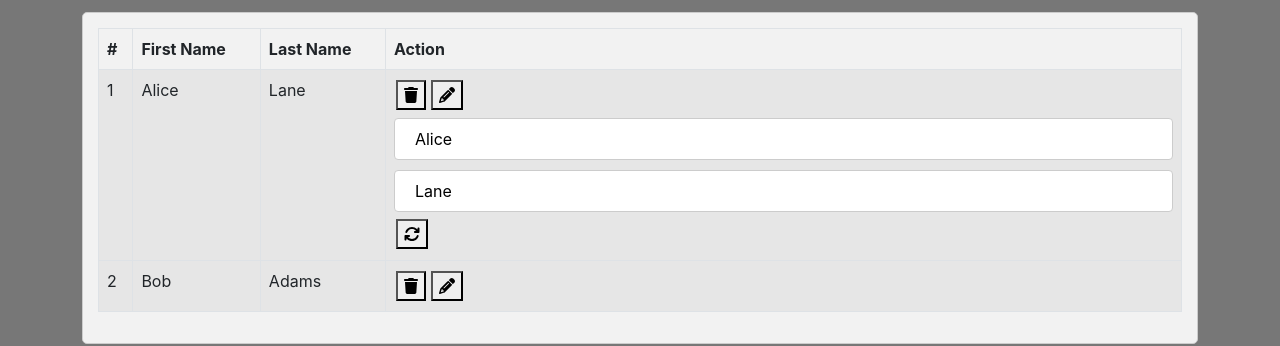
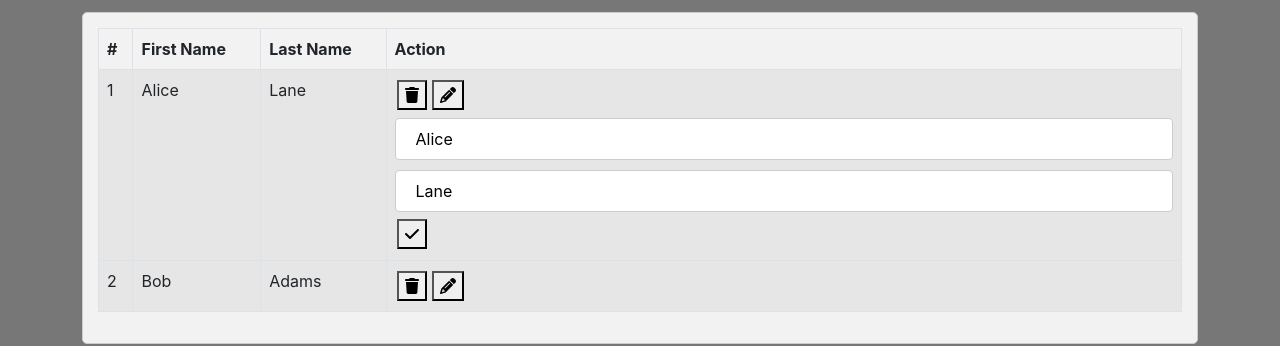
Before and after one commit to sty-sharif/react-todo-list-react-array-of-objects-state-, a React (Create React App) app: page / in a window 1280 px wide. Both pictures are taken after a click on the button 940 px from the left and 427 px from the top of the page. Shown: the part 332-678 px from the top of the page. Built offline with nearby package versions, Linux system fonts and the light colour scheme.

Commit message:
fix editing issue

```diff
--- a/src/Todolist.js
+++ b/src/Todolist.js
@@ -10,11 +10,7 @@ import Table from "react-bootstrap/Table";
 import { useState } from "react";
 
 import { FontAwesomeIcon } from "@fortawesome/react-fontawesome";
-import {
-  faTrash,
-  faPencil,
-  faRefresh,
-} from "@fortawesome/free-solid-svg-icons";
+import { faTrash, faPencil, faCheck } from "@fortawesome/free-solid-svg-icons";
 import "./todolist.css";
 const Todolist = () => {
   const initialState = [
@@ -69,6 +65,12 @@ const Todolist = () => {
         return obj.id !== employee.id;
       })
     );
+  };
+
+  const startEditingEmployee = (employee) => {
+    setEditingEmployeeId(employee.id);
+    setEditingName(employee.name);
+    setEditingFamily(employee.family);
   };
 
   return (
@@ -156,36 +158,30 @@ const Todolist = () => {
                       <button
                         className="divitem"
                         variant="warning"
-                        onClick={() => setEditingEmployeeId(employee.id)}
+                        onClick={() => startEditingEmployee(employee)}
                       >
                         <FontAwesomeIcon icon={faPencil} />
                       </button>
-                      {editingEmployeeId === employee.id ? (
+                      {editingEmployeeId === employee.id && (
                         <div>
                           <input
                             type="text"
-                            id="message1"
-                            name="message"
+                            value={editingName}
                             onChange={(e) => setEditingName(e.target.value)}
-                            defaultValue={employee.name}
                           />
                           <input
                             type="text"
-                            id="message2"
-                            name="message"
+                            value={editingFamily}
                             onChange={(e) => setEditingFamily(e.target.value)}
-                            defaultValue={employee.family}
                           />
                           <button
                             className="divitem"
                             onClick={(e) => updateObjectInArray(employee)}
                           >
-                            <FontAwesomeIcon icon={faRefresh} />
+                            <FontAwesomeIcon icon={faCheck} />
                           </button>
                         </div>
-                      ) : (
-                        <div></div>
-                      )}{" "}
+                      )}
                     </td>
                   </tr>
                 </tbody>
```
